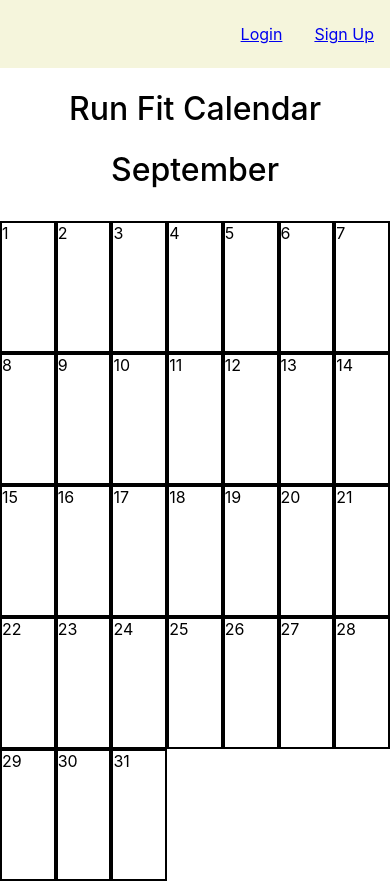
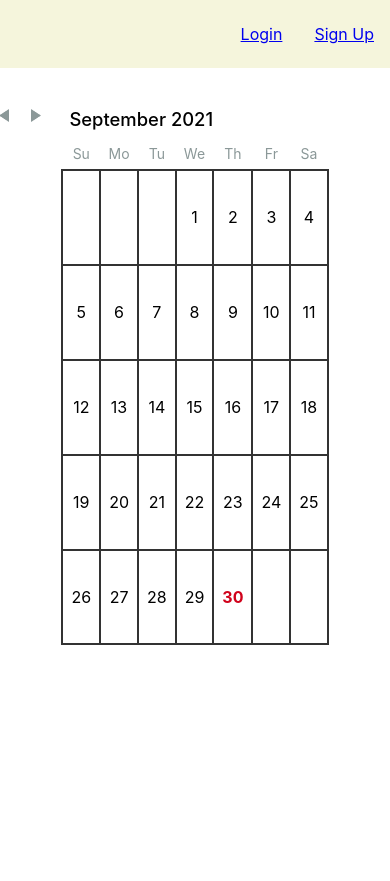
Before and after one commit to chadtarpey615/run-fit, a React (Create React App) app in the folder frontend/: page /calendar in a window 390 px wide. After the commit the page ends 844 px from the top, so only its background shows below. Built offline with nearby package versions, Linux system fonts and the light colour scheme.

Commit message:
installed react-day-picker for calendar

```diff
--- a/frontend/package.json
+++ b/frontend/package.json
@@ -10,6 +10,7 @@
     "axios": "^0.21.4",
     "moment": "^2.29.1",
     "react": "^17.0.2",
+    "react-day-picker": "^7.4.10",
     "react-dom": "^17.0.2",
     "react-redux": "^7.2.5",
     "react-router-dom": "^5.3.0",
--- a/frontend/src/App.css
+++ b/frontend/src/App.css
@@ -145,3 +145,80 @@
   font-size: xx-large;
   font-weight: 500;
 }
+
+.DayPicker-Month {
+  height: 60vh;
+  width: 40vw;
+  margin: 20px 30px;
+}
+
+.DayPicker {
+  display: inline;
+  margin: 20px 60px;
+}
+
+.DayPicker-Day {
+  border: 2px solid #333;
+}
+
+.DayPicker-Navbar {
+  display: flex;
+}
+
+.DayPicker-NavButton--next {
+  margin-right: 40rem;
+}
+
+.DayPicker-NavButton--prev {
+  margin-right: 42rem;
+}
+
+@media only screen and (max-width: 1400px) {
+  .DayPicker-NavButton--next {
+    margin-right: 30rem;
+  }
+
+  .DayPicker-NavButton--prev {
+    margin-right: 32rem;
+  }
+}
+
+@media only screen and (max-width: 1200px) {
+  .DayPicker-NavButton--next {
+    margin-right: 25rem;
+  }
+
+  .DayPicker-NavButton--prev {
+    margin-right: 27rem;
+  }
+}
+
+@media only screen and (max-width: 1000px) {
+  .DayPicker-NavButton--next {
+    margin-right: 22rem;
+  }
+
+  .DayPicker-NavButton--prev {
+    margin-right: 24rem;
+  }
+}
+
+@media only screen and (max-width: 900px) {
+  .DayPicker-NavButton--next {
+    margin-right: 20rem;
+  }
+
+  .DayPicker-NavButton--prev {
+    margin-right: 22rem;
+  }
+}
+
+@media only screen and (max-width: 800px) {
+  .DayPicker-NavButton--next {
+    margin-right: 20rem;
+  }
+
+  .DayPicker-NavButton--prev {
+    margin-right: 22rem;
+  }
+}
--- a/frontend/src/components/Tile.js
+++ b/frontend/src/components/Tile.js
@@ -1,11 +1,19 @@
 import React from 'react'
+import moment from 'moment'
 
 const Tile = () => {
     const tiles = [1, 2, 3, 4, 5, 6, 7, 8, 9, 10, 11, 12, 13, 14, 15, 16, 17, 18, 19, 20, 21, 22, 23, 24, 25, 26, 27, 28, 29, 30, 31]
 
+
+    const addEvent = (e) => {
+        e.preventDefault();
+        console.log(moment)
+
+        console.log(e.target.outerText)
+    }
     const layout = tiles.map((tile, index) => {
         return (
-            <div className="tiles" key={index}>
+            <div className="tiles" key={index} value={moment} onMouseDown={addEvent}>
                 {tile}
             </div>
         )
--- a/frontend/src/screens/CalendarScreen.js
+++ b/frontend/src/screens/CalendarScreen.js
@@ -1,4 +1,6 @@
 import React from 'react'
+import DayPicker from 'react-day-picker';
+import 'react-day-picker/lib/style.css';
 import Tile from "../components/Tile"
 import moment from 'moment'
 // import { useDispatch, useSelector } from "react-redux"
@@ -6,13 +8,14 @@ import moment from 'moment'
 const CalendarScreen = () => {
     return (
         <>
-            <h1 className="title">Run Fit Calendar</h1>
+            {/* <h1 className="title">Run Fit Calendar</h1>
             <div className="date">
                 {moment().format('MMMM ')}
             </div>
             <div className="blocks">
-                <Tile date={moment()} />
-            </div>
+                <Tile />
+            </div> */}
+            <DayPicker />
         </>
     )
 }
```
Also changed, not shown: 1 other file (tests, documents, lock files or other folders).
